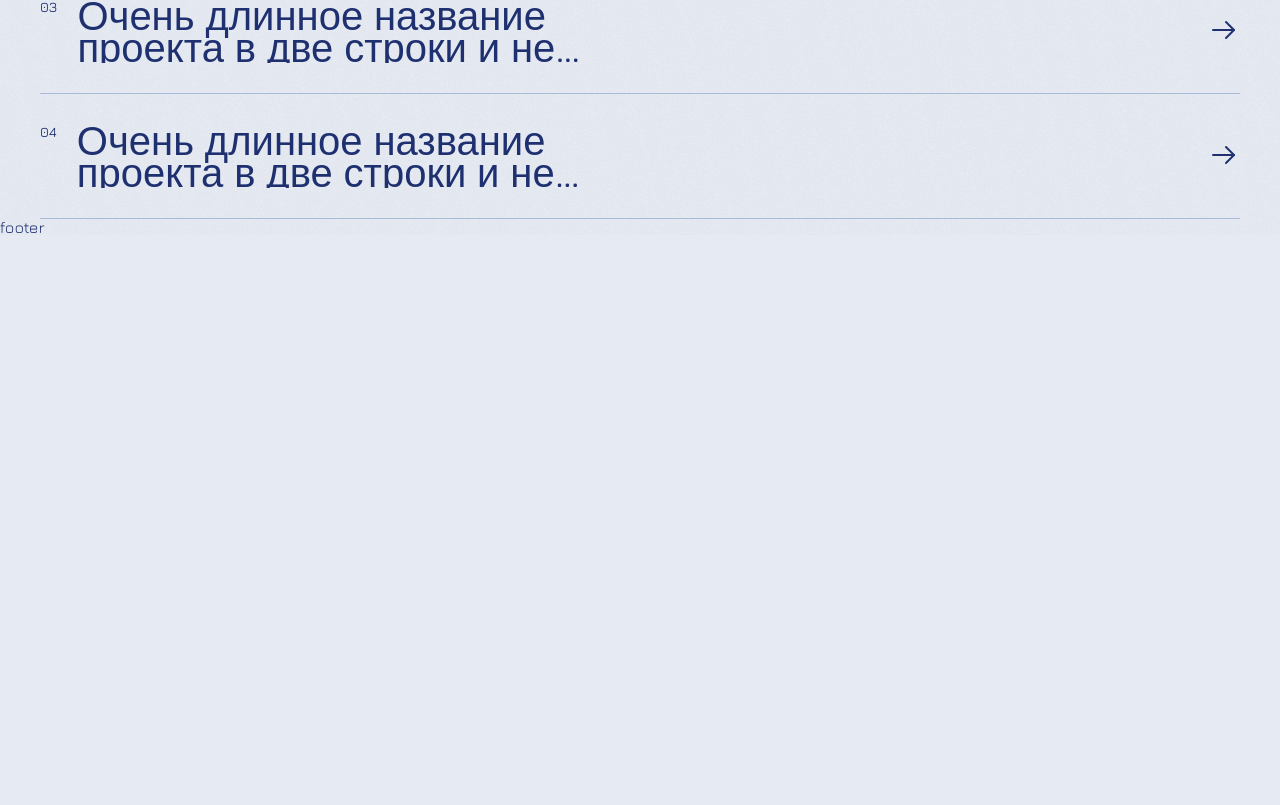
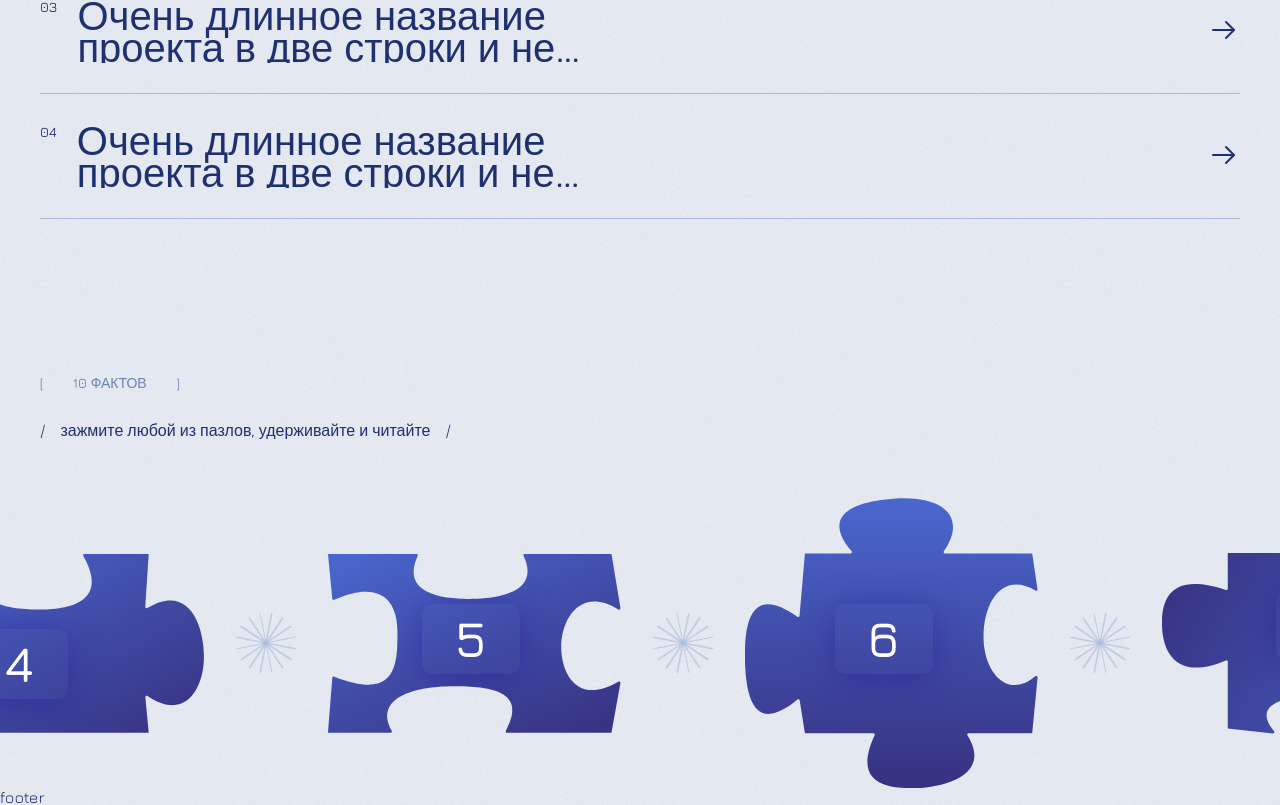
Before and after one commit to Alex-Nicalace/webcraft, a React (Vite) app: page / in a window 1280 px wide. Shown: the part 4323-5128 px from the top of the page. Before the commit the page ends 4558 px from the top, so only its background shows below. Built offline with nearby package versions, Linux system fonts and the light colour scheme.

Commit message:
Facts: create & usage

```diff
--- /dev/null
+++ b/src/components/Facts/Facts.config.ts
@@ -0,0 +1,44 @@
+import { TPuzzleProps } from '../ui/Puzzle/Puzzle.types';
+
+export const FACTS: { variant: TPuzzleProps['variant']; text: string }[] = [
+  {
+    variant: 'fact-1',
+    text: 'Обожаю компьютеры и всё, что с ними связано, с детства.',
+  },
+  {
+    variant: 'fact-2',
+    text: 'Люблю то, чем занимаюсь.',
+  },
+  {
+    variant: 'fact-3',
+    text: 'всегда ищу решения. Даже, если что-то не знаю.',
+  },
+  {
+    variant: 'fact-4',
+    text: 'Я симпатичный и скромный ))',
+  },
+  {
+    variant: 'fact-5',
+    text: 'Я вдумчивый и детальный.',
+  },
+  {
+    variant: 'fact-6',
+    text: 'Я сообразительный и с чувством юмора ))',
+  },
+  {
+    variant: 'fact-7',
+    text: 'Я самокритичен, поэтому всегда обучаюсь новому.',
+  },
+  {
+    variant: 'fact-8',
+    text: 'Люблю бег и плаванье. И регулярно этим занимаюсь.',
+  },
+  {
+    variant: 'fact-9',
+    text: 'Моя сестра — веб-дизайнер. Дизайн этого сайта выполнила она. Оживил макет я.',
+  },
+  {
+    variant: 'fact-10',
+    text: 'Мечтаю поплавать с косатками :) и научиться танцевать шафл ))',
+  },
+];
--- /dev/null
+++ b/src/components/Facts/Facts.scss
@@ -0,0 +1,58 @@
+.facts {
+  // .facts__heading
+  &__heading {
+    &:not(:last-child) {
+      margin-bottom: rem(30);
+    }
+  }
+  // .facts__explain
+  &__explain {
+    display: flex;
+    gap: rem(15);
+
+    &::before,
+    &::after {
+      content: '/';
+    }
+    &:not(:last-child) {
+      margin-bottom: rem(60);
+    }
+  }
+  // .facts__list
+  &__list {
+    display: inline-flex;
+    align-items: center;
+    gap: rem(40);
+    counter-reset: fact 0;
+    animation: scroll-left 20s linear infinite; /* Анимация */
+
+    @include mdQuery(0, $pc) {
+      gap: rem(30);
+    }
+
+    @include mobileSmall {
+      gap: rem(20);
+    }
+
+    @keyframes scroll-left {
+      from {
+        transform: translateX(0);
+      }
+      to {
+        transform: translateX(-50%);
+      }
+    }
+  }
+  // .facts__item
+  &__item {
+    display: flex;
+    align-items: center;
+    gap: inherit;
+  }
+  // .facts__puzzle
+  &__puzzle {
+  }
+  // .facts__dawn
+  &__dawn {
+  }
+}
--- /dev/null
+++ b/src/components/Facts/Facts.tsx
@@ -0,0 +1,44 @@
+import { pluralize } from '../../utils';
+import Container from '../Container';
+import Puzzle from '../ui/Puzzle';
+import { FACTS } from './Facts.config';
+import { TFactsProps } from './Facts.types';
+import './Facts.scss';
+import Dawn from '../ui/Dawn';
+
+function Facts({ className, ...props }: TFactsProps): JSX.Element {
+  const quantityFacts = FACTS.length;
+  const facts = FACTS.map((item, index) => ({ ...item, num: ++index }));
+  const factsDouble = facts.concat(facts);
+
+  return (
+    <Container
+      tag="section"
+      className={['facts', className].join(' ')}
+      {...props}
+    >
+      <h2 className="facts__heading heading">
+        {pluralize(quantityFacts, 'факт', 'факта', 'фактов')}
+      </h2>
+      <p className="facts__explain">
+        зажмите любой из пазлов, удерживайте и читайте
+      </p>
+      <ul className="facts__list">
+        {factsDouble.map(({ variant, text, num }, index) => (
+          <li key={index} className="facts__item">
+            <Puzzle
+              className="facts__puzzle"
+              variant={variant}
+              text={text}
+              isOpen={false}
+              num={num}
+            />
+            <Dawn className="facts__dawn" />
+          </li>
+        ))}
+      </ul>
+    </Container>
+  );
+}
+
+export default Facts;
--- /dev/null
+++ b/src/components/Facts/Facts.types.ts
@@ -0,0 +1,3 @@
+import { HTMLAttributes } from 'react';
+
+export type TFactsProps = HTMLAttributes<HTMLElement>;
--- /dev/null
+++ b/src/components/Facts/index.ts
@@ -0,0 +1,4 @@
+import Facts from './Facts';
+export type * from './Facts.types';
+
+export default Facts;
--- a/src/pages/MainPage/MainPage.tsx
+++ b/src/pages/MainPage/MainPage.tsx
@@ -1,6 +1,7 @@
 import AboutMe from '../../components/AboutMe';
 import Competencies from '../../components/Competencies';
 import Credo from '../../components/Credo/Credo';
+import Facts from '../../components/Facts';
 import Greeting from '../../components/Greeting';
 import Portfolio from '../../components/Portfolio';
 import './MainPage.scss';
@@ -14,6 +15,7 @@ function MainPage(/*{ }: TMainPageProps*/): JSX.Element {
       <Competencies className="main-page__competencies" />
       <Credo className="main-page__credo" />
       <Portfolio className="main-page__portfolio" />
+      <Facts className="main-page__facts" />
     </main>
   );
 }
```
